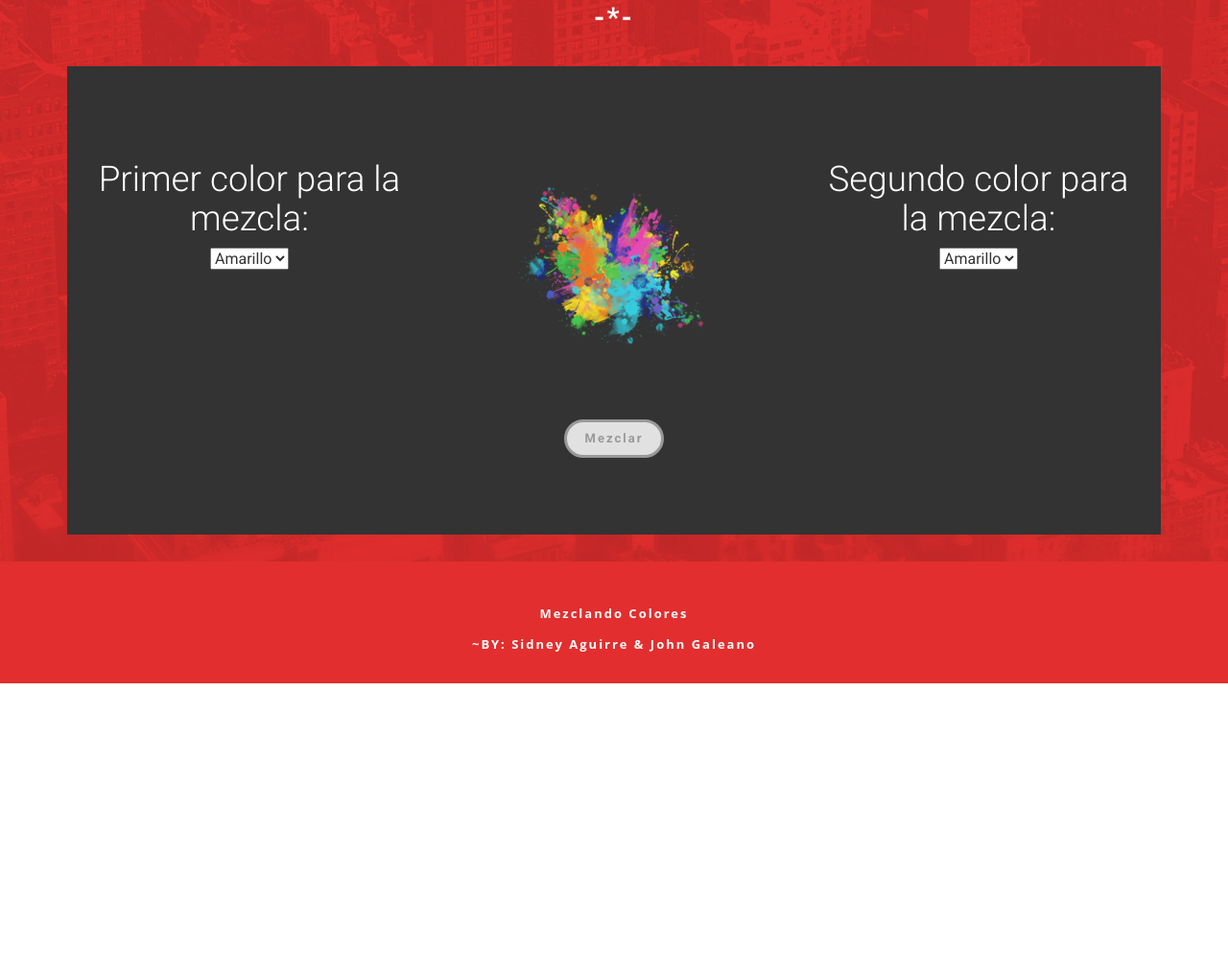
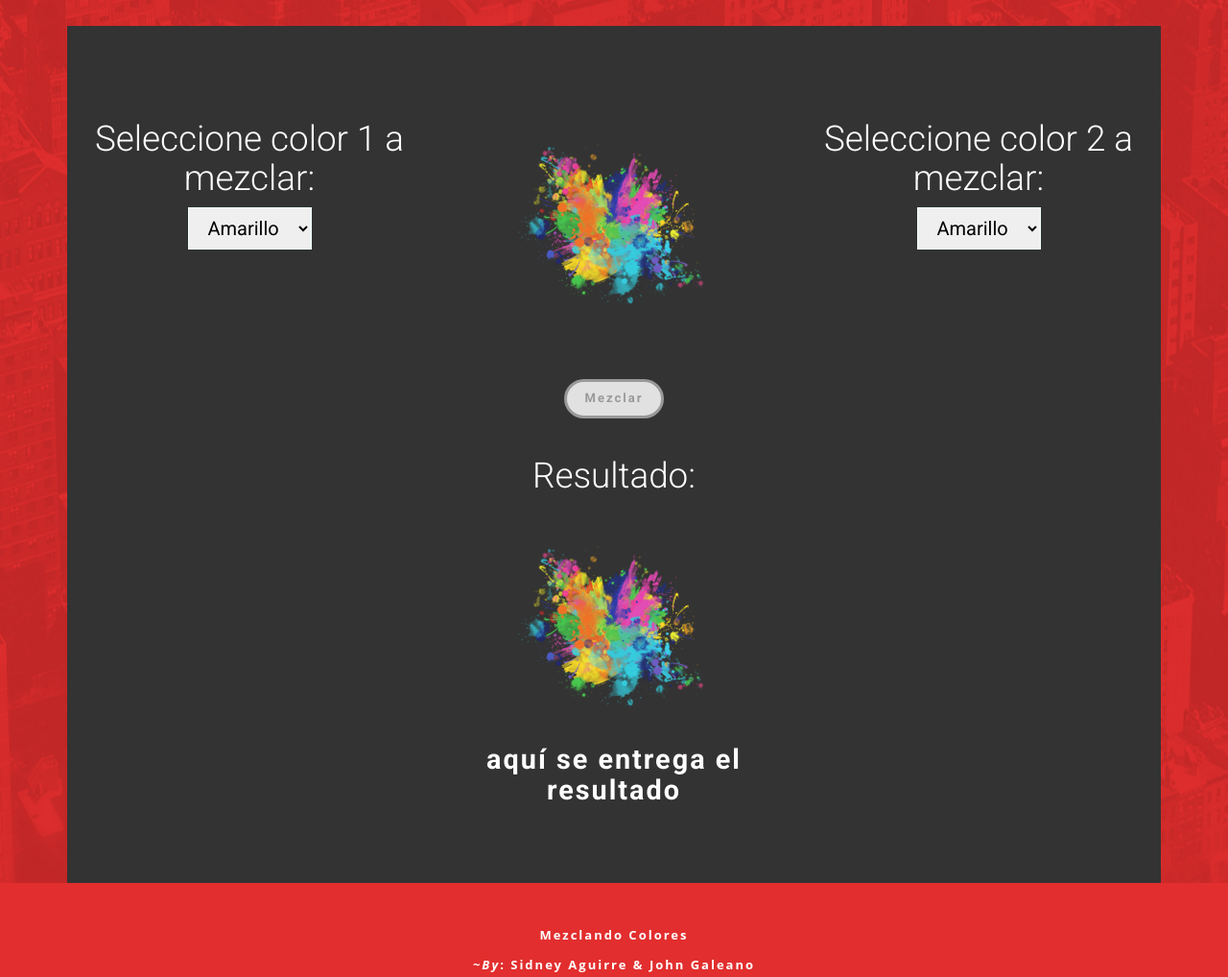
Before and after one commit to sidneyaguirre/ColorMixer, a website: page public/home.html in a window 1280 px wide. Shown: the part 792-1810 px from the top of the page at 96% size. Before the commit the page ends 1504 px from the top, so only its background shows below. Drawn offline with Linux system fonts and the light colour scheme.

Commit message:
no errors in UI

```diff
--- a/public/css/style.css
+++ b/public/css/style.css
@@ -21,7 +21,7 @@ body a{
 	-ms-transition:0.5s all;
 }
 .header {
-	background: url(../images/banner.jpg) no-repeat center top;
+	background: url(../images/paint.jpg) no-repeat center fixed;
 	-webkit-background-size: cover;
 	-moz-background-size: cover;
 	-o-background-size: cover;
@@ -2459,4 +2459,25 @@ ul.callbacks_tabs.callbacks2_tabs {
 	left: 60%;
 }
 }
+
+.result{
+	/* display: none;
+	text-decoration: none;
+	position: fixed;
+ 	overflow: hidden; */
+	margin: 0;
+	margin-top: 40px;
+	text-align:center;
+}
+
+select#color1,
+select#color2 {
+    color: black;
+    box-sizing: content-box;
+    font-size: 20px;
+    padding: 8px 16px;
+    border: 1px solid transparent;
+	border-color: azure;
+}
+
 /*--media-quaries-end-here--*/
--- a/public/home.html
+++ b/public/home.html
@@ -66,10 +66,9 @@ Smartphone Compatible web template, free webdesigns for Nokia, Samsung, LG, Sony
         <div class="about-main">
             <h3>-*-</h3>
             <h1>Mezclando Colores</h1>
-                    <h3>-*-</h3>
             <div class="about-top">
                 <div class="col-md-4 about-left">
-                            <h4>Primer color para la mezcla:</h4>
+                    <h4>Seleccione color 1 a mezclar:</h4>
                     <select id="color1">
                         <option value="yellow" style="background-color: yellow">Amarillo</option>
                         <option value="blue" style="background-color:blue">Azul</option>
@@ -82,13 +81,18 @@ Smartphone Compatible web template, free webdesigns for Nokia, Samsung, LG, Sony
                         <p>mezclar</p>
                         <form>
                             <div class="sub-button">
-                                        <input type="submit" value="Mezclar">
+                                <input type="submit" value="Mezclar" id="mix">
                             </div>
                         </form>
                     </div>
+                    <div class="result">
+                        <h4>Resultado:</h4>
+                        <img src="images/mixed.png" alt="" />
+                        <h3>aquí se entrega el resultado</h3>
+                    </div>
                 </div>
                 <div class="col-md-4 about-left">
-                            <h4>Segundo color para la mezcla:</h4>
+                    <h4>Seleccione color 2 a mezclar:</h4>
                     <select id="color2">
                         <option value="yellow" style="background-color: yellow">Amarillo</option>
                         <option value="blue" style="background-color:blue">Azul</option>
@@ -109,7 +113,7 @@ Smartphone Compatible web template, free webdesigns for Nokia, Samsung, LG, Sony
     <div class="container">
         <div class="footer-text">
             <p>Mezclando Colores</p>
-                    <p>~BY: Sidney Aguirre & John Galeano</p>
+            <p>~<i>By</i>: Sidney Aguirre & John Galeano</p>
         </div>
     </div>
     <script type="text/javascript">
@@ -132,6 +136,9 @@ Smartphone Compatible web template, free webdesigns for Nokia, Samsung, LG, Sony
     <a href="#home" id="toTop" class="scroll" style="display: block;"> <span id="toTopHover" style="opacity: 1;"> </span></a>
 </div>
 <!--end-footer-->
+
+<script src="./js/mix.js"></script>
+
 </body>
 
 </html>
--- a/public/js/mix.js
+++ b/public/js/mix.js
@@ -79,11 +79,12 @@ let tertiaryColor = {
 };
 
 function isColor(param) {
-    if (param == primaryColor.yellow) {
+    if (param == primaryColor.yellow){
         return "amarillo";
 
-        result.innerHTML = "hola" +
-    } else if (param == primaryColor.blue) return "azul";
+        //result.innerHTML = "hola" +
+    }
+    else if (param == primaryColor.blue) return "azul";
     else if (param == primaryColor.red) return "rojo";
     else if (param == secondaryColor.green) return "verde";
     else if (param == secondaryColor.orange) return "Naranja";
```
Also changed, not shown: public/images/paint.jpg (added). Lines whose indentation alone changed are shown as unchanged.
